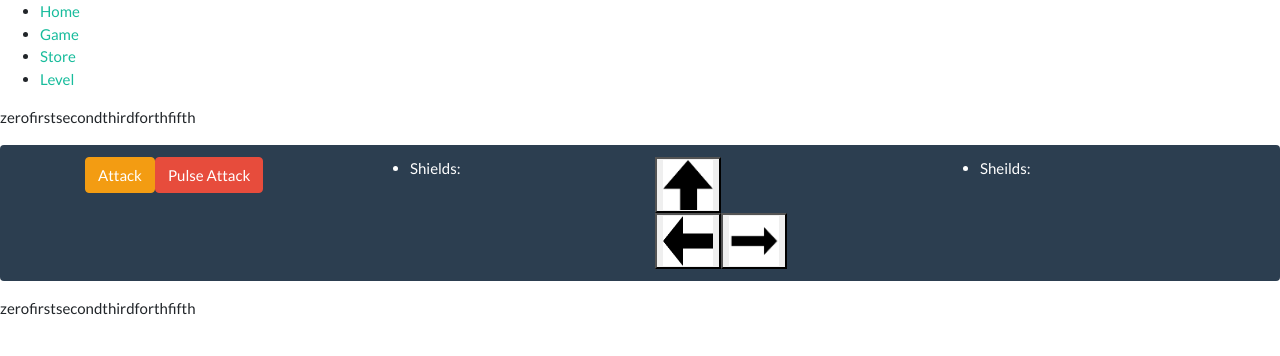
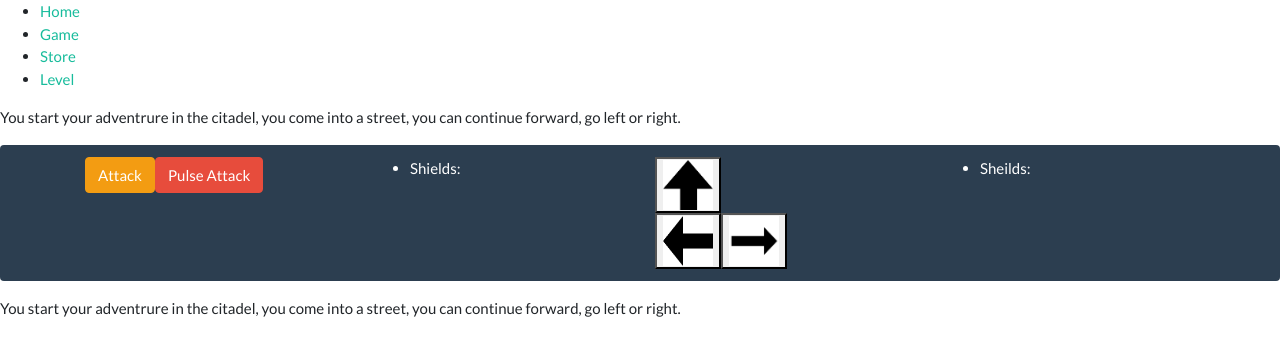
Before and after one commit to Tatael7/oasisrpg, a React (Create React App) app in the folder client/: page /leveltest in a window 1280 px wide. Shown: the top 356 px of the page. Built offline with nearby package versions, Linux system fonts and the light colour scheme; what card-validator would draw is missing.

Commit message:
skeleton for moving story working as intended

```diff
--- a/client/src/LevelOne.js
+++ b/client/src/LevelOne.js
@@ -4,22 +4,21 @@ import LevelOne from "./components/LevelOne";
 class Level extends React.Component {
 
     state = {
-        message: [
-            "zero",
-            "first",
-            "second",
-            "third",
-            "forth",
-            "fifth"
-        ]
+        message: `You start your adventrure in the citadel, you come into a street, you can
+        continue forward, go left or right.`,
+        second: `You decide to turn left and you run into a Sardukar guard.`,
+        third: `You diced to walk forward and come to a for in the road.`,
+        forth: `You decide to turn to the right and end up walking into an alleyway, you
+        find an extra battery pack for your shields system but a you're installing it one Sadukar
+        Grunt and one Eleite corner you, it's time to fight`
     };
 
     handleClickLeft = () => {
         console.log("you decided to go left");
         console.log(this.state);
         console.log(this.state.message);
-        console.log(this.state.message[1]);
-        let newStoryLine = this.state.message[1];
+        console.log(this.state.second);
+        let newStoryLine = this.state.second;
         console.log(newStoryLine)
         this.setState({message: newStoryLine});
     };
@@ -27,7 +26,7 @@ class Level extends React.Component {
     handleClickRight = () => {
         console.log("this button is right");
         console.log(this.state.message[2]);
-        let newStoryLine = this.state.message[2];
+        let newStoryLine = this.state.forth;
         console.log(newStoryLine)
         this.setState({message: newStoryLine});
 
@@ -35,7 +34,7 @@ class Level extends React.Component {
 
     handleClickUp = () =>  {
         console.log("this button is up");
-        let newStoryLine = this.state.message[3];
+        let newStoryLine = this.state.third;
         console.log(newStoryLine)
         this.setState({message: newStoryLine});
     };
```
